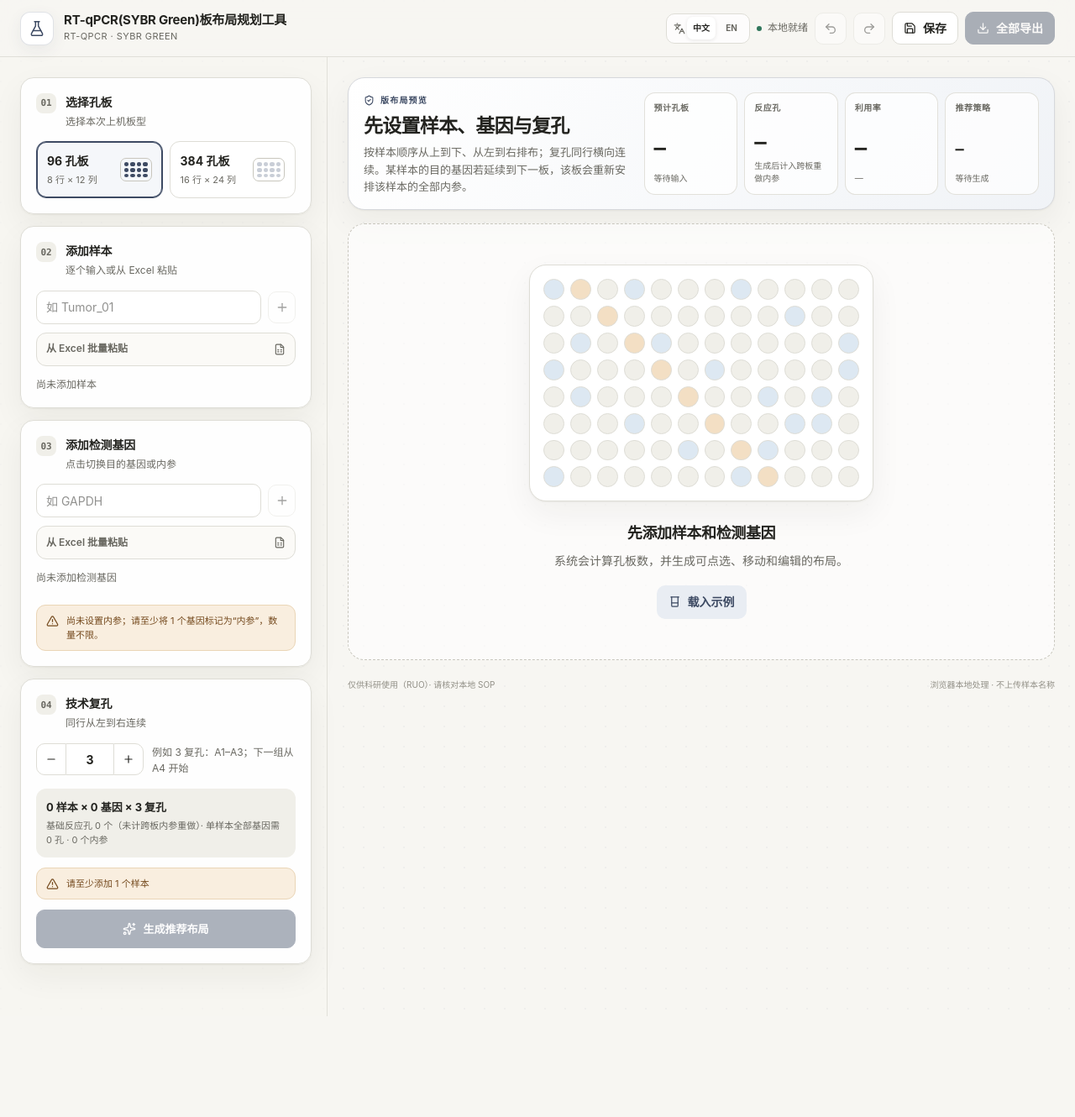
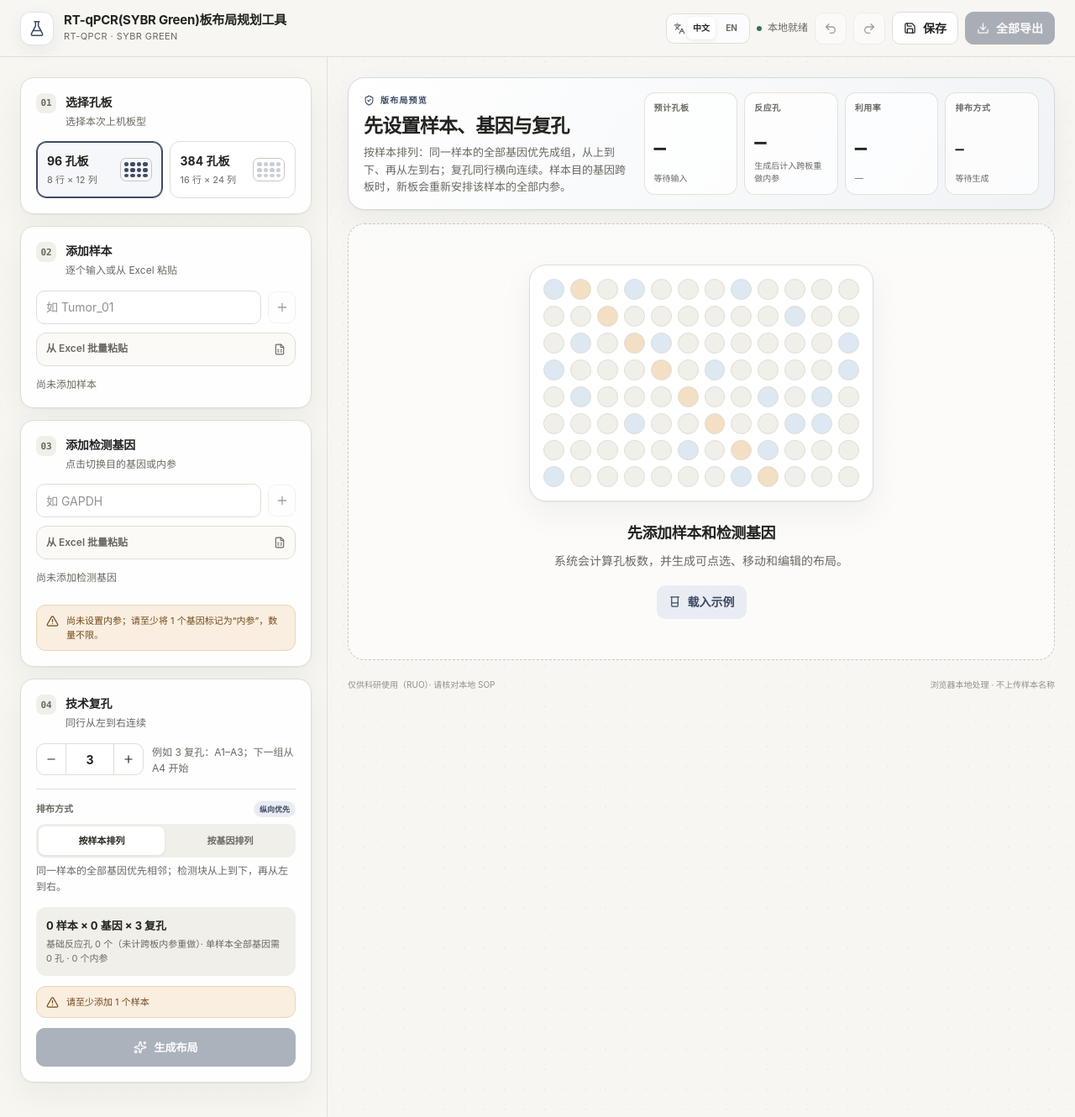
Before and after one commit to annayzhu/qPCR_Plate_Layout_Planner, a Next.js app: page / in a window 1280 px wide. Shown: the top 1330 px of the page at 84% size. Before the commit the page ends 1210 px from the top, so only its background shows below. Built offline with nearby package versions, Linux system fonts and the light colour scheme.

Commit message:
Add selectable qPCR layout modes

```diff
--- a/app/QpcrPlanner.tsx
+++ b/app/QpcrPlanner.tsx
@@ -56,6 +56,7 @@ import {
   refreshPlanDerivedData,
   validateLayout,
   type GeneType,
+  type LayoutPreset,
   type PlanInput,
   type PlannerPlate,
   type PlannerWell,
@@ -95,6 +96,22 @@ interface ToastState {
 }
 
 interface StoredPlannerState {
+  version: 3;
+  plateType: PlateType;
+  samples: SampleEntry[];
+  genes: GeneEntry[];
+  replicates: number;
+  layoutPreset: LayoutPreset;
+  layout: PlanResult | null;
+  automaticLayout: PlanResult | null;
+  layoutSignature: string;
+  generatedAt: string;
+  confirmed: Record<string, boolean>;
+  reactionSystem?: ReactionSystemInput;
+  language: Language;
+}
+
+interface StoredPlannerStateV2 {
   version: 2;
   plateType: PlateType;
   samples: SampleEntry[];
@@ -109,7 +126,7 @@ interface StoredPlannerState {
   language: Language;
 }
 
-interface LegacyStoredPlannerState {
+interface StoredPlannerStateV1 {
   version: 1;
   plateType: PlateType;
   samples: string[];
@@ -188,6 +205,22 @@ function experimentSignature(
   samples: SampleEntry[],
   genes: GeneEntry[],
   replicates: number,
+  layoutPreset: LayoutPreset,
+) {
+  return JSON.stringify({
+    plateType,
+    samples: samples.map(({ name }) => name),
+    genes: genes.map(({ name, role }) => ({ name, role })),
+    replicates,
+    layoutPreset,
+  });
+}
+
+function legacyExperimentSignature(
+  plateType: PlateType,
+  samples: SampleEntry[],
+  genes: GeneEntry[],
+  replicates: number,
 ) {
   return JSON.stringify({
     plateType,
@@ -197,11 +230,41 @@ function experimentSignature(
   });
 }
 
+function inferredLayoutPreset(result: PlanResult | null): LayoutPreset {
+  return result?.strategy === "gene-major" ? "gene-major" : "sample-major";
+}
+
+function migrateLayoutSignature(
+  storedSignature: string,
+  plateType: PlateType,
+  samples: SampleEntry[],
+  genes: GeneEntry[],
+  replicates: number,
+  layoutPreset: LayoutPreset,
+) {
+  if (!storedSignature) return "";
+  const legacySignature = legacyExperimentSignature(
+    plateType,
+    samples,
+    genes,
+    replicates,
+  );
+  return storedSignature === legacySignature
+    ? experimentSignature(
+        plateType,
+        samples,
+        genes,
+        replicates,
+        layoutPreset,
+      )
+    : storedSignature;
+}
+
 function strategyLabel(strategy: PlanResult["strategy"]) {
   if (strategy === "sample-major")
-    return "按样本分块 / Sample-major";
+    return "按样本排列 / By sample";
   if (strategy === "gene-major")
-    return "按基因分块 / Assay-major";
+    return "按基因排列 / By assay";
   return "混合分块 / Hybrid";
 }
 
@@ -254,6 +317,8 @@ export function QpcrPlanner() {
   const [genes, setGenes] = useState<GeneEntry[]>([]);
   const [language, setLanguage] = useState<Language>("zh");
   const [replicates, setReplicates] = useState(3);
+  const [layoutPreset, setLayoutPreset] =
+    useState<LayoutPreset>("sample-major");
   const [sampleInput, setSampleInput] = useState("");
   const [geneInput, setGeneInput] = useState("");
   const [samplePaste, setSamplePaste] = useState("");
@@ -334,8 +399,15 @@ export function QpcrPlanner() {
   );
 
   const currentSignature = useMemo(
-    () => experimentSignature(plateType, samples, genes, replicates),
-    [genes, plateType, replicates, samples],
+    () =>
+      experimentSignature(
+        plateType,
+        samples,
+        genes,
+        replicates,
+        layoutPreset,
+      ),
+    [genes, layoutPreset, plateType, replicates, samples],
   );
   const settingsStale = Boolean(layout && layoutSignature !== currentSignature);
   const reactionWells = sampleNames.length * genes.length * replicates;
@@ -428,15 +500,28 @@ export function QpcrPlanner() {
         if (saved) {
           const parsed = JSON.parse(saved) as
             | StoredPlannerState
-            | LegacyStoredPlannerState;
+            | StoredPlannerStateV2
+            | StoredPlannerStateV1;
           if (parsed.version === 1) {
+            const migratedSamples = migrateLegacySamples(parsed.samples);
+            const migratedPreset = inferredLayoutPreset(parsed.layout);
             setPlateType(parsed.plateType);
-            setSamples(migrateLegacySamples(parsed.samples));
+            setSamples(migratedSamples);
             setGenes(parsed.genes);
             setReplicates(parsed.replicates);
+            setLayoutPreset(migratedPreset);
             setLayout(withPlateNames(parsed.layout));
             setAutomaticLayout(withPlateNames(parsed.automaticLayout));
-            setLayoutSignature(parsed.layoutSignature);
+            setLayoutSignature(
+              migrateLayoutSignature(
+                parsed.layoutSignature,
+                parsed.plateType,
+                migratedSamples,
+                parsed.genes,
+                parsed.replicates,
+                migratedPreset,
+              ),
+            );
             setGeneratedAt(parsed.generatedAt);
             setConfirmed(parsed.confirmed);
             setReactionSystem(
@@ -444,10 +529,37 @@ export function QpcrPlanner() {
             );
             setSavedAt("restored");
           } else if (parsed.version === 2) {
+            const migratedPreset = inferredLayoutPreset(parsed.layout);
             setPlateType(parsed.plateType);
             setSamples(parsed.samples);
             setGenes(parsed.genes);
             setReplicates(parsed.replicates);
+            setLayoutPreset(migratedPreset);
+            setLayout(withPlateNames(parsed.layout));
+            setAutomaticLayout(withPlateNames(parsed.automaticLayout));
+            setLayoutSignature(
+              migrateLayoutSignature(
+                parsed.layoutSignature,
+                parsed.plateType,
+                parsed.samples,
+                parsed.genes,
+                parsed.replicates,
+                migratedPreset,
+              ),
+            );
+            setGeneratedAt(parsed.generatedAt);
+            setConfirmed(parsed.confirmed);
+            setReactionSystem(
+              parsed.reactionSystem ?? DEFAULT_REACTION_SYSTEM,
+            );
+            setLanguage(parsed.language ?? "zh");
+            setSavedAt("restored");
+          } else if (parsed.version === 3) {
+            setPlateType(parsed.plateType);
+            setSamples(parsed.samples);
+            setGenes(parsed.genes);
+            setReplicates(parsed.replicates);
+            setLayoutPreset(parsed.layoutPreset);
             setLayout(withPlateNames(parsed.layout));
             setAutomaticLayout(withPlateNames(parsed.automaticLayout));
             setLayoutSignature(parsed.layoutSignature);
@@ -620,6 +732,7 @@ export function QpcrPlanner() {
     setSamples(exampleSamples);
     setGenes(exampleGenes);
     setReplicates(3);
+    setLayoutPreset("sample-major");
     setLayout(null);
     setAutomaticLayout(null);
     setConfirmed({});
@@ -656,7 +769,9 @@ export function QpcrPlanner() {
       return;
     }
     try {
-      const next = planPlateLayout(planInput);
+      const next = planPlateLayout(planInput, {
+        strategy: layoutPreset,
+      });
       const now = new Date().toLocaleString("zh-CN", { hour12: false });
       setLayout(next);
       setAutomaticLayout(clonePlan(next));
@@ -672,10 +787,16 @@ export function QpcrPlanner() {
       markChanged();
       setToast({
         tone: "success",
-        message: tr(
-          `已生成 ${next.plates.length} 块 ${plateType} 孔板；目的基因延续到下一板时，已重新安排该样本的全部内参。`,
-          `Generated ${next.plates.length} ${plateType}-well plate(s); all references are rerun whenever a sample's targets continue onto another plate.`,
-        ),
+        message:
+          layoutPreset === "gene-major"
+            ? tr(
+                `已按基因排列生成 ${next.plates.length} 块 ${plateType} 孔板；每个基因内保持样本输入顺序。`,
+                `Generated ${next.plates.length} ${plateType}-well plate(s) by assay; sample input order is preserved within every assay.`,
+              )
+            : tr(
+                `已按样本排列生成 ${next.plates.length} 块 ${plateType} 孔板；目的基因跨板时会重新安排该样本的全部内参。`,
+                `Generated ${next.plates.length} ${plateType}-well plate(s) by sample; all references are rerun whenever a sample's targets continue onto another plate.`,
+              ),
       });
     } catch (error) {
       setToast({
@@ -747,11 +868,12 @@ export function QpcrPlanner() {
 
   function savePlanner() {
     const payload: StoredPlannerState = {
-      version: 2,
+      version: 3,
       plateType,
       samples,
       genes,
       replicates,
+      layoutPreset,
       layout,
       automaticLayout,
       layoutSignature,
@@ -1758,6 +1880,59 @@ export function QpcrPlanner() {
                 )}
               </span>
             </div>
+            <div className="layout-preset">
+              <div className="layout-preset-heading">
+                <span className="field-label">
+                  {tr("排布方式", "Layout mode")}
+                </span>
+                <span className="layout-preset-direction">
+                  {tr("纵向优先", "Top-to-bottom first")}
+                </span>
+              </div>
+              <div
+                className="segmented layout-preset-toggle"
+                role="group"
+                aria-label={tr("选择排布方式", "Choose layout mode")}
+              >
+                <button
+                  className={
+                    layoutPreset === "sample-major" ? "active" : ""
+                  }
+                  type="button"
+                  aria-pressed={layoutPreset === "sample-major"}
+                  onClick={() => {
+                    setLayoutPreset("sample-major");
+                    markChanged();
+                  }}
+                >
+                  {tr("按样本排列", "By sample")}
+                </button>
+                <button
+                  className={
+                    layoutPreset === "gene-major" ? "active" : ""
+                  }
+                  type="button"
+                  aria-pressed={layoutPreset === "gene-major"}
+                  onClick={() => {
+                    setLayoutPreset("gene-major");
+                    markChanged();
+                  }}
+                >
+                  {tr("按基因排列", "By assay")}
+                </button>
+              </div>
+              <p className="microcopy layout-preset-help">
+                {layoutPreset === "sample-major"
+                  ? tr(
+                      "同一样本的全部基因优先相邻；检测块从上到下，再从左到右。",
+                      "Keep all assays for one sample together; fill blocks top-to-bottom, then left-to-right.",
+                    )
+                  : tr(
+                      "同一基因的全部样本优先相邻；样本按输入顺序从上到下，再从左到右。",
+                      "Keep all samples for one assay together; follow sample order top-to-bottom, then left-to-right.",
+                    )}
+              </p>
+            </div>
             <div className="setup-summary">
               <strong>
                 {tr(
@@ -1789,7 +1964,9 @@ export function QpcrPlanner() {
               disabled={inputIssues.length > 0}
             >
               <Sparkles size={16} />
-              {tr("生成推荐布局", "Generate layout")}
+              {layout
+                ? tr("重新生成布局", "Regenerate layout")
+                : tr("生成布局", "Generate layout")}
             </button>
           </section>
         </aside>
@@ -1813,10 +1990,15 @@ export function QpcrPlanner() {
                     )}
               </h1>
               <p className="hero-copy">
-                {tr(
-                  "按样本顺序从上到下、从左到右排布；复孔同行横向连续。某样本的目的基因若延续到下一板，该板会重新安排该样本的全部内参。",
-                  "Arrange samples top-to-bottom, then left-to-right; keep replicates contiguous within a row. If a sample continues onto another plate, all of its references are rerun on that plate.",
-                )}
+                {(layout?.strategy ?? layoutPreset) === "gene-major"
+                  ? tr(
+                      "按基因排列：同一基因下的样本按输入顺序从上到下、再从左到右；复孔同行横向连续。样本目的基因跨板时，新板会重新安排该样本的全部内参。",
+                      "By assay: samples follow input order top-to-bottom, then left-to-right; replicates stay contiguous within a row. When a sample continues onto another plate, all references are rerun there.",
+                    )
+                  : tr(
+                      "按样本排列：同一样本的全部基因优先成组，从上到下、再从左到右；复孔同行横向连续。样本目的基因跨板时，新板会重新安排该样本的全部内参。",
+                      "By sample: all assays for one sample stay grouped top-to-bottom, then left-to-right; replicates remain contiguous within a row. When a sample continues onto another plate, all references are rerun there.",
+                    )}
               </p>
             </div>
             <div
@@ -1875,7 +2057,7 @@ export function QpcrPlanner() {
               </div>
               <div className="metric">
                 <span className="metric-label">
-                  {tr("推荐策略", "Strategy")}
+                  {tr("排布方式", "Layout mode")}
                 </span>
                 <strong className="metric-value" style={{ fontSize: 17 }}>
                   {layout
@@ -1897,10 +2079,15 @@ export function QpcrPlanner() {
               </div>
               {layout && (
                 <p className="rationale">
-                  {tr(
-                    "自动布局优先减少板数，并按样本顺序纵向填充检测块；空余孔位会保留。",
-                    "The automatic plan minimizes plate count, fills assay blocks vertically in sample order, and leaves any unused wells empty.",
-                  )}
+                  {layout.strategy === "gene-major"
+                    ? tr(
+                        "先优化板数与跨板内参重做，再按基因分组纵向填充；空余孔位保留。",
+                        "Plate count and reference reruns are optimized first, then assay groups fill vertically; unused wells remain empty.",
+                      )
+                    : tr(
+                        "先优化板数与跨板内参重做，再按样本分组纵向填充；空余孔位保留。",
+                        "Plate count and reference reruns are optimized first, then sample groups fill vertically; unused wells remain empty.",
+                      )}
                 </p>
               )}
             </div>
@@ -1939,8 +2126,8 @@ export function QpcrPlanner() {
                   <AlertTriangle size={16} />
                   <span>
                     {tr(
-                      "实验设置已在生成后改变。当前布局仍保留用于对照，但需重新生成后才能确认和导出。",
-                      "Experiment settings changed after generation. The current layout is retained for reference; regenerate it before confirmation or export.",
+                      "实验设置或排布方式已在生成后改变。当前布局仍保留用于对照，但需重新生成后才能确认和导出。",
+                      "Experiment settings or layout mode changed after generation. The current layout is retained for reference; regenerate it before confirmation or export.",
                     )}
                   </span>
                 </div>
@@ -2110,7 +2297,7 @@ export function QpcrPlanner() {
                         }
                       >
                         <RotateCcw size={14} />
-                        {tr("恢复自动布局", "Restore")}
+                        {tr("恢复生成布局", "Restore")}
                       </button>
                       <button
                         className={`button ${
--- a/app/globals.css
+++ b/app/globals.css
@@ -716,6 +716,37 @@ select:focus-visible,
   appearance: none;
 }
 
+.layout-preset {
+  margin-top: 14px;
+  padding-top: 14px;
+  border-top: 1px solid var(--border);
+}
+
+.layout-preset-heading {
+  display: flex;
+  align-items: center;
+  justify-content: space-between;
+  gap: 10px;
+}
+
+.layout-preset-direction {
+  padding: 3px 7px;
+  border-radius: 999px;
+  background: var(--action-soft);
+  color: var(--action);
+  font-size: 9px;
+  font-weight: 700;
+}
+
+.layout-preset-toggle {
+  margin-top: 8px;
+}
+
+.layout-preset-help {
+  min-height: 35px;
+  margin-top: 7px;
+}
+
 .notice {
   display: flex;
   align-items: flex-start;
@@ -1330,7 +1361,7 @@ select:focus-visible,
 }
 
 .plate-card-heading {
-  align-items: center;
+  align-items: flex-start;
   padding: 18px 20px;
   border-bottom: 1px solid var(--border);
 }
--- a/lib/platePlanner.ts
+++ b/lib/platePlanner.ts
@@ -2,6 +2,11 @@ export type PlateType = 96 | 384;
 export type GeneType = "target" | "reference";
 export type LayoutSource = "auto" | "manual";
 export type LayoutStrategy = "sample-major" | "gene-major" | "hybrid";
+export type LayoutPreset = Exclude<LayoutStrategy, "hybrid">;
+
+export interface PlanOptions {
+  strategy?: LayoutPreset;
+}
 
 export interface PlanInput {
   plateType: PlateType;
@@ -684,10 +689,8 @@ function geneMajorSequence(
 ) {
   const sequence: AssayBlock[] = [];
   const plateSamples = sampleOrderForPlate(plate, samples);
-  genes.forEach(({ gene, geneType }, geneIndex) => {
-    const orderedSamples =
-      geneIndex % 2 === 0 ? plateSamples : plateSamples.slice().reverse();
-    orderedSamples.forEach((sample) => {
+  genes.forEach(({ gene, geneType }) => {
+    plateSamples.forEach((sample) => {
       if (hasAssay(plate, sample, gene, geneType)) {
         sequence.push({ sample, gene, geneType });
       }
@@ -906,7 +909,10 @@ function materializePlate(
   };
 }
 
-export function planPlateLayout(rawInput: PlanInput): PlanResult {
+export function planPlateLayout(
+  rawInput: PlanInput,
+  options: PlanOptions = {},
+): PlanResult {
   const input = validateInput(rawInput);
   const packings = generatePackings(
     input.samples,
@@ -914,11 +920,9 @@ export function planPlateLayout(rawInput: PlanInput): PlanResult {
     input.blockCapacity,
     input.referenceGenes.length,
   );
-  const strategies: LayoutStrategy[] = [
-    "sample-major",
-    "gene-major",
-    "hybrid",
-  ];
+  const strategies: LayoutStrategy[] = options.strategy
+    ? [options.strategy]
+    : ["sample-major", "gene-major", "hybrid"];
   const candidates = packings.flatMap((packing) =>
     strategies.map((strategy) =>
       buildCandidate(
@@ -959,9 +963,9 @@ export function planPlateLayout(rawInput: PlanInput): PlanResult {
       input.blocksPerRow * input.replicates);
   const strategyName =
     best.strategy === "sample-major"
-      ? "按样本分块 / Sample-major"
+      ? "按样本排列 / By sample"
       : best.strategy === "gene-major"
-        ? "按基因分块 / Assay-major"
+        ? "按基因排列 / By assay"
         : "混合分块 / Hybrid";
   const repeatExplanation =
     best.repeatedReferenceBlocks > 0
@@ -991,7 +995,9 @@ export function planPlateLayout(rawInput: PlanInput): PlanResult {
         best.repeatedReferenceBlocks * input.replicates,
       genePlateOccurrences: best.genePlateOccurrences,
     },
-    reason: `系统在已生成的可行候选中，依次比较板数、跨板内参重做、引物跨板批次和板内切换。推荐${strategyName}：${repeatExplanation} / Feasible candidates are ranked by plate count, reference reruns, assay batches, and within-plate switches.`,
+    reason: options.strategy
+      ? `已按用户选择生成${strategyName}布局；孔板分配仍优先减少板数与跨板内参重做。${repeatExplanation} / The selected ${strategyName} layout was generated while plate allocation continued to minimize plate count and reference reruns.`
+      : `系统在已生成的可行候选中，依次比较板数、跨板内参重做、引物跨板批次和板内切换。推荐${strategyName}：${repeatExplanation} / Feasible candidates are ranked by plate count, reference reruns, assay batches, and within-plate switches.`,
   };
 }
 
```
Also changed, not shown: 2 other files (tests, documents, lock files or other folders).
